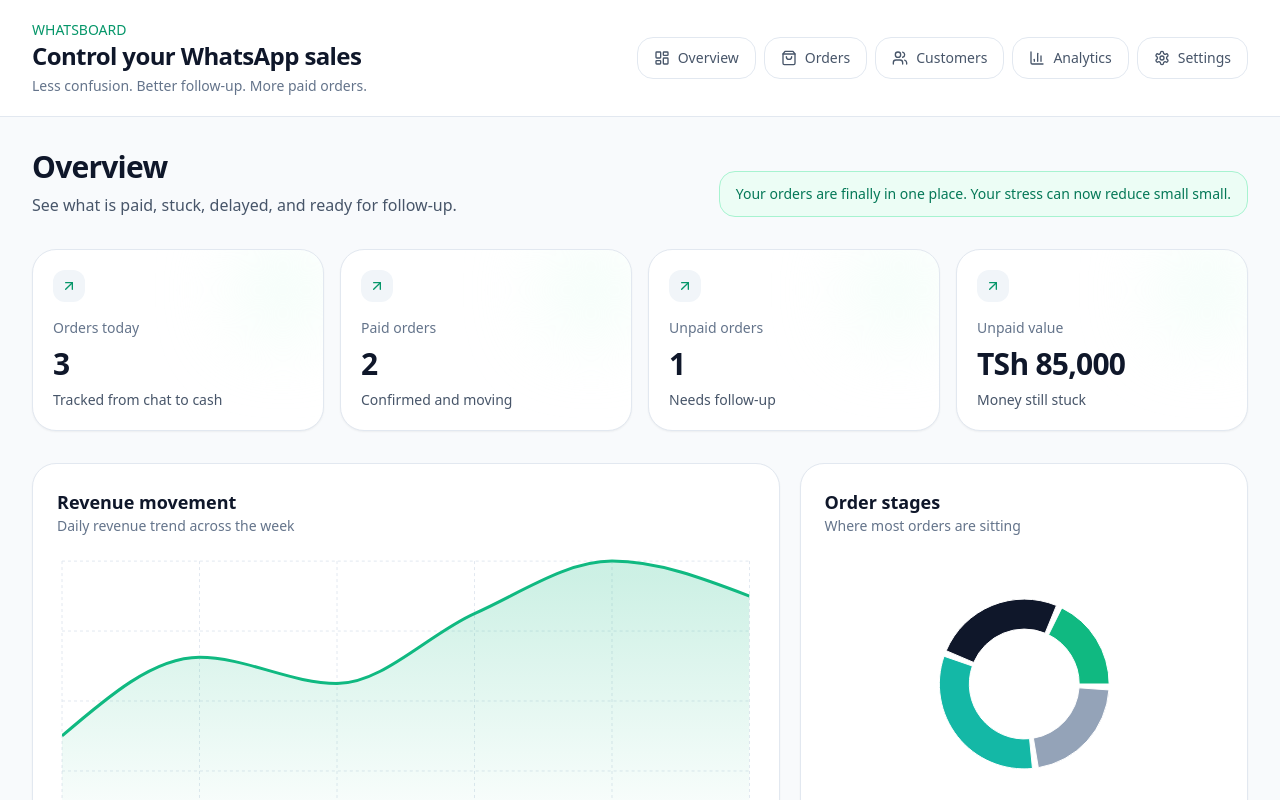
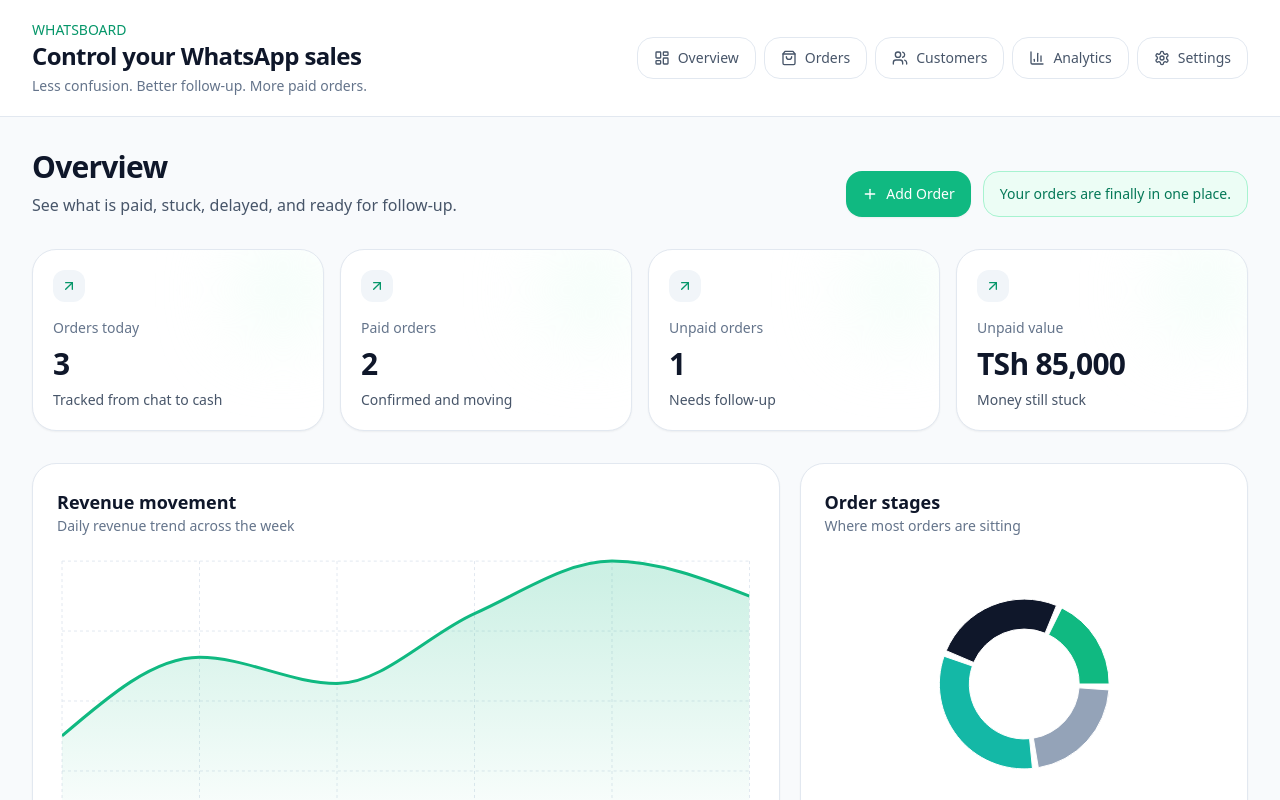
Before and after one commit to omootechnologies-ux/whatsboard, a Next.js app: page /dashboard in a window 1280 px wide. Shown: the top 800 px of the page. Built offline with nearby package versions, Linux system fonts and the light colour scheme.

Commit message:
Add visible add order button on dashboard

```diff
--- a/app/dashboard/page.tsx
+++ b/app/dashboard/page.tsx
@@ -1,5 +1,6 @@
 "use client";
 
+import { useState } from "react";
 import {
   ResponsiveContainer,
   AreaChart,
@@ -13,8 +14,10 @@
   BarChart,
   Bar
 } from "recharts";
+import { Plus, X } from "lucide-react";
 import { StatCard } from "@/components/dashboard/stat-card";
 import { KanbanBoard } from "@/components/dashboard/kanban-board";
+import { OrderForm } from "@/components/forms/order-form";
 import { demoOrders } from "@/lib/demo-data";
 import { formatTZS } from "@/lib/utils";
 
@@ -44,6 +47,8 @@
 const pieColors = ["#10b981", "#0f172a", "#14b8a6", "#94a3b8"];
 
 export default function DashboardPage() {
+  const [showOrderForm, setShowOrderForm] = useState(false);
+
   const paidOrders = demoOrders.filter((o) => o.paymentStatus === "paid").length;
   const unpaidOrders = demoOrders.filter((o) => o.paymentStatus === "unpaid").length;
   const unpaidValue = demoOrders
@@ -52,17 +57,40 @@
 
   return (
     <div className="space-y-8">
-      <section className="flex flex-col gap-3 lg:flex-row lg:items-end lg:justify-between">
+      <section className="flex flex-col gap-4 lg:flex-row lg:items-end lg:justify-between">
         <div>
           <h2 className="text-3xl font-bold tracking-tight text-slate-900">Overview</h2>
           <p className="mt-2 text-slate-600">
             See what is paid, stuck, delayed, and ready for follow-up.
           </p>
         </div>
-        <div className="rounded-2xl border border-emerald-200 bg-emerald-50 px-4 py-3 text-sm text-emerald-700">
-          Your orders are finally in one place. Your stress can now reduce small small.
+
+        <div className="flex flex-wrap gap-3">
+          <button
+            onClick={() => setShowOrderForm((prev) => !prev)}
+            className="inline-flex items-center gap-2 rounded-2xl bg-emerald-500 px-4 py-3 text-sm font-medium text-white shadow-sm transition hover:bg-emerald-600"
+          >
+            {showOrderForm ? <X className="h-4 w-4" /> : <Plus className="h-4 w-4" />}
+            {showOrderForm ? "Close Form" : "Add Order"}
+          </button>
+
+          <div className="rounded-2xl border border-emerald-200 bg-emerald-50 px-4 py-3 text-sm text-emerald-700">
+            Your orders are finally in one place.
+          </div>
         </div>
       </section>
+
+      {showOrderForm && (
+        <section className="rounded-3xl border border-slate-200 bg-white p-5 shadow-sm">
+          <div className="mb-4">
+            <h3 className="text-xl font-semibold text-slate-900">Create new order</h3>
+            <p className="mt-1 text-sm text-slate-500">
+              Capture the order before it gets lost in chat.
+            </p>
+          </div>
+          <OrderForm />
+        </section>
+      )}
 
       <section className="grid gap-4 sm:grid-cols-2 xl:grid-cols-4">
         <StatCard label="Orders today" value={String(demoOrders.length)} hint="Tracked from chat to cash" />
```
